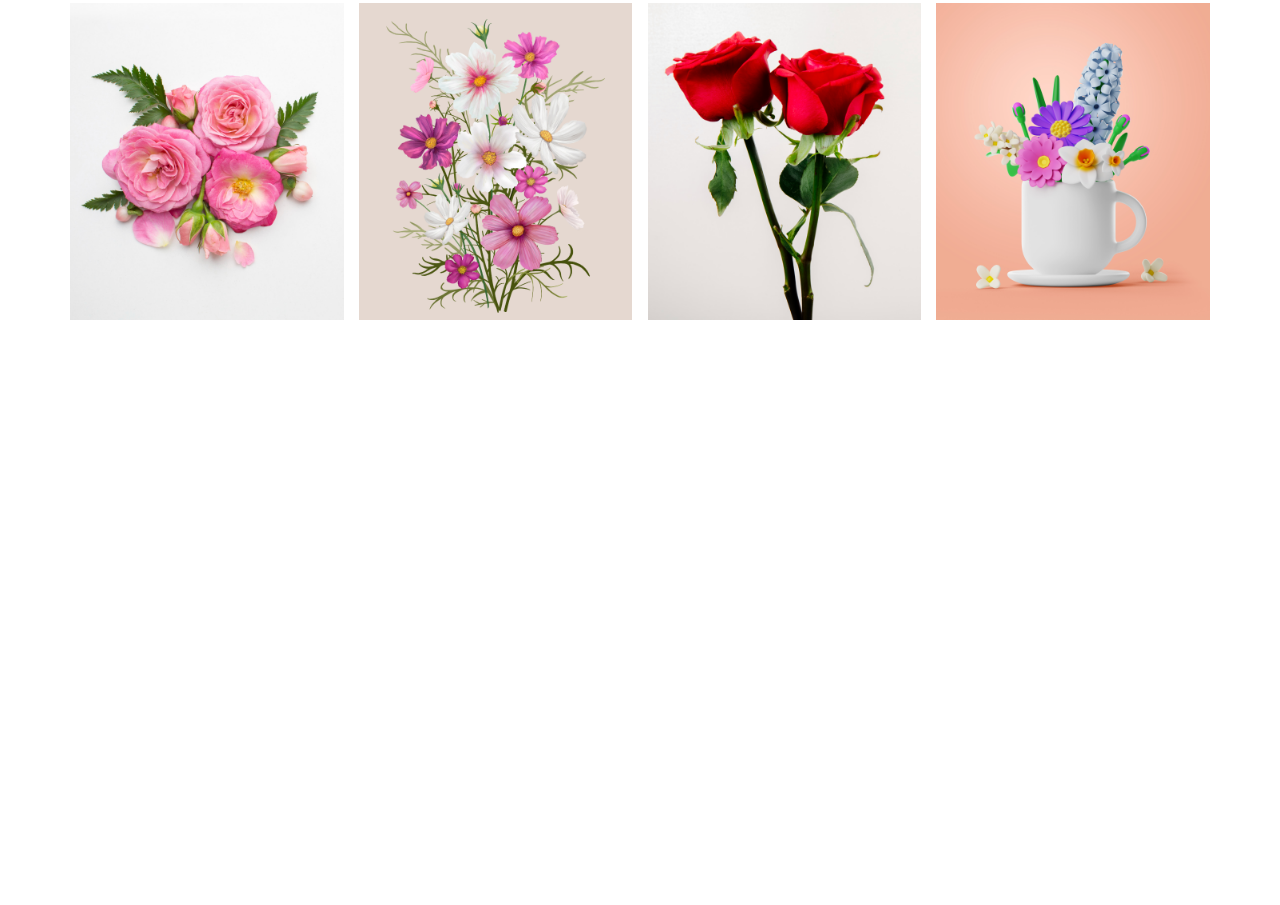
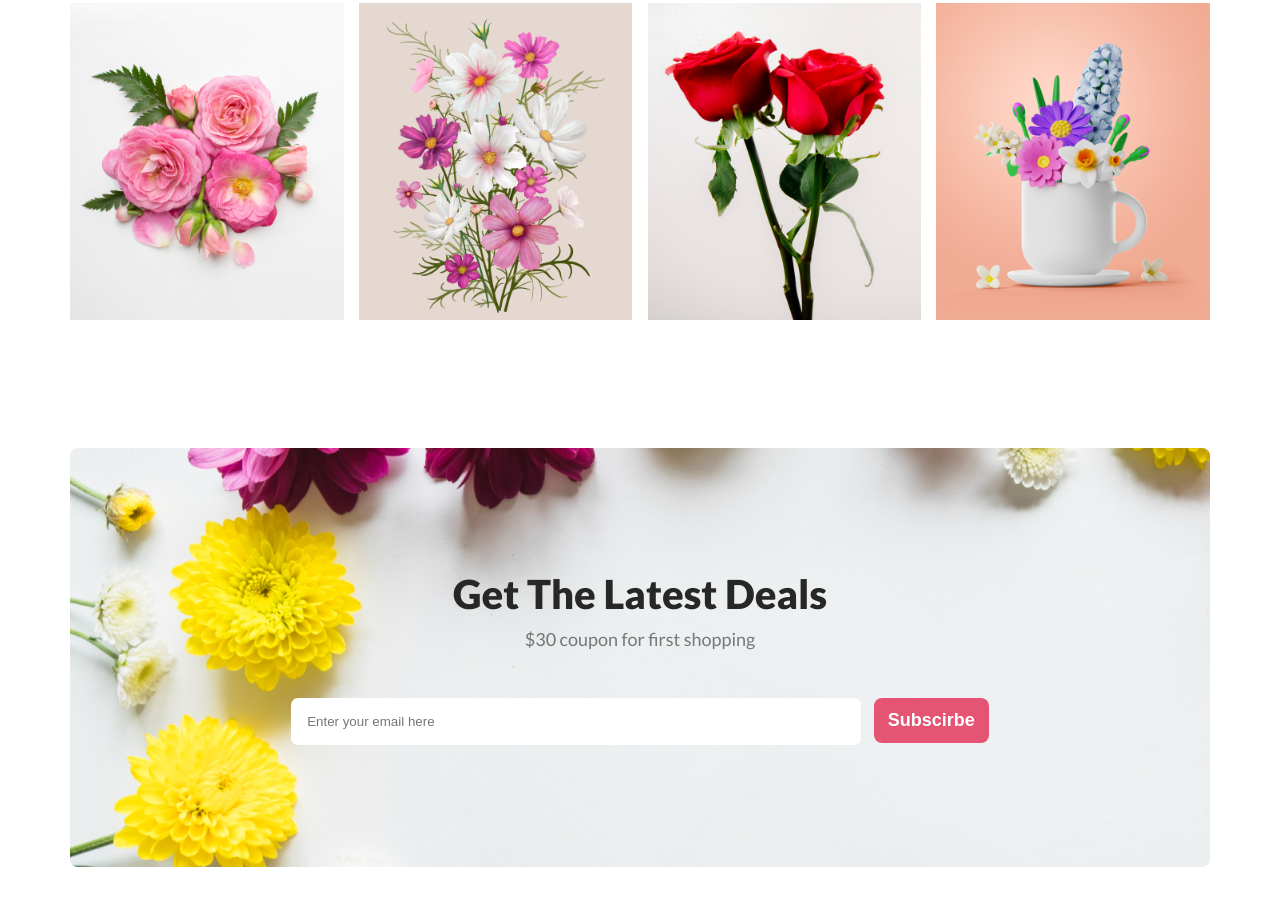
Before and after one commit to farhanAfrad/farhans-flower-shop, a plain HTML site: page index.html in a window 1280 px wide. Shown: the part 2971-3876 px from the top of the page. Before the commit the page ends 3419 px from the top, so only its background shows below. Drawn offline with Linux system fonts and the light colour scheme.

Commit message:
subscribe section has been completed

```diff
--- a/index.html
+++ b/index.html
@@ -108,7 +108,18 @@
                 src="images/Rectangle 6.png" alt=""><img src="images/Rectangle 5.png" alt="">
         </div>
     </section>
-    <!--  -->
+    <!-- subscirbe section  -->
+    <section class="subscirbe-container container mb">
+        <div class="subscribe-section">
+            <h2 class="section-title color">Get The Latest Deals</h2>
+            <p class="section-description">$30 coupon for first shopping</p>
+            <form action="">
+                <input type="email" name="" id="" placeholder="Enter your email here">
+                <input class="primary-button" type="button" value="Subscirbe">
+            </form>
+        </div>
+
+    </section>
 
 </body>
 </html>
--- a/styles/style.css
+++ b/styles/style.css
@@ -159,3 +159,26 @@ body{
 .insta-image-container img{
     width: 24%;
 }
+
+/* subscribe section style */
+.subscirbe-container{
+    background-image:
+    url("../images/Rectangle\ 9.png");
+    border-radius: 8px;
+}
+.subscribe-section{
+    text-align: center;
+    padding: 122px;
+}
+input[type="email"]{
+    width: 60%;
+    background: #fff;
+    border-radius: 7px;
+    padding: 16px;
+    border: none;
+}
+input[type="button"]{
+    padding: 12px 14px;
+    font-size: 18px;
+    margin-left: 10px;
+}
```
